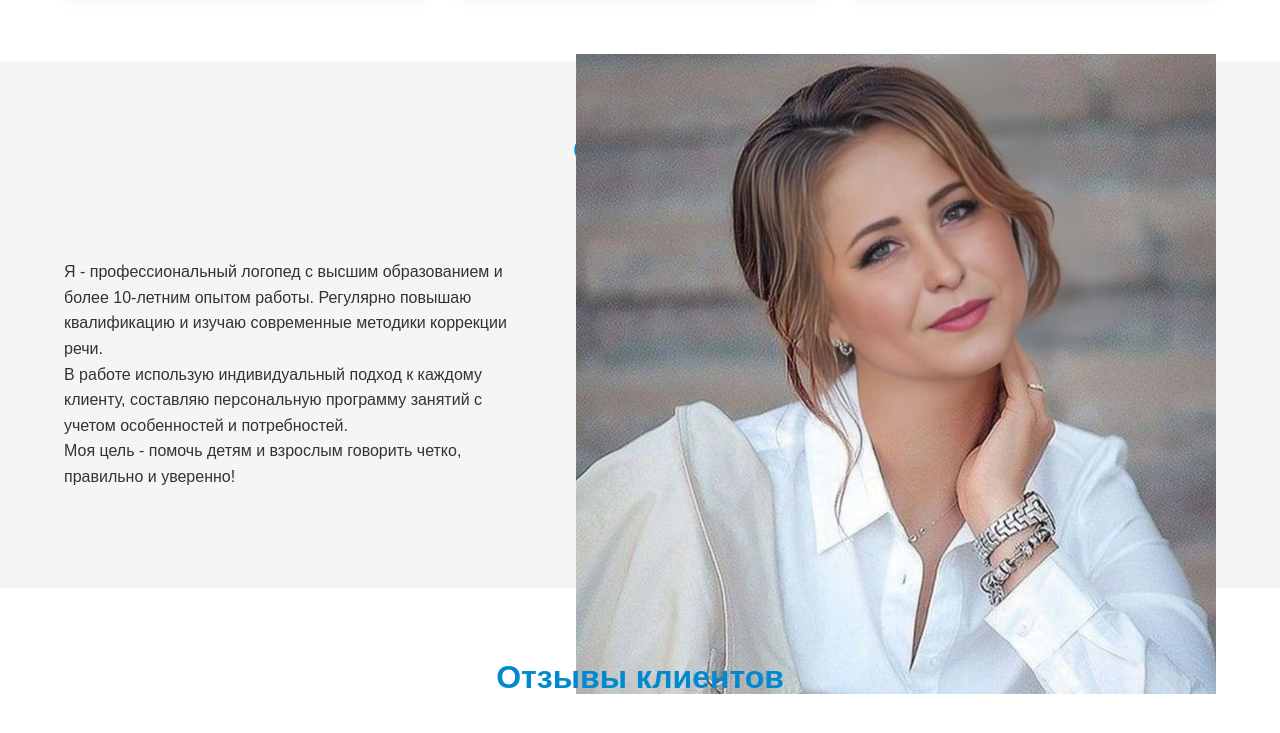
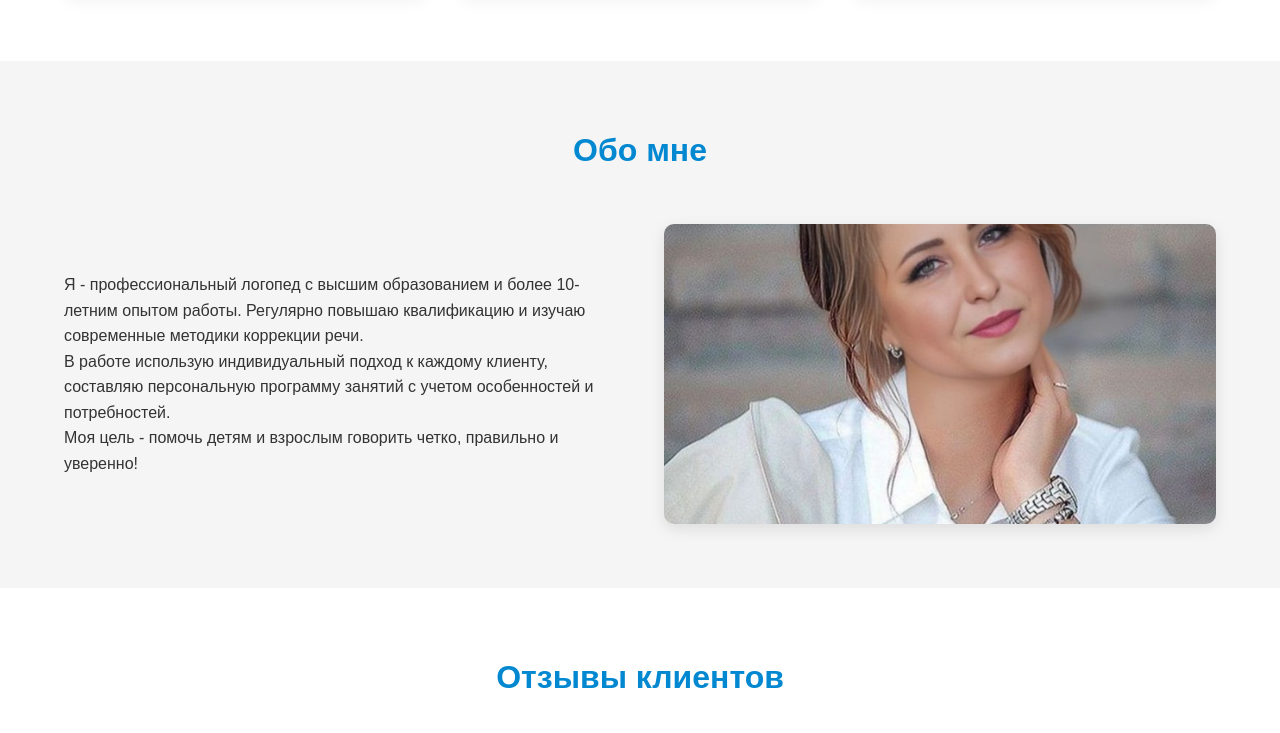
Before and after one commit to Aroslav1/Testing-project.github.io, a plain HTML site: page index.html in a window 1280 px wide. Shown: the part 907-1640 px from the top of the page. Drawn offline with Linux system fonts and the light colour scheme.

Commit message:
Update index.html

```diff
--- a/index.html
+++ b/index.html
@@ -167,14 +167,21 @@
 
         .about-image {
             flex: 1;
-            background: #e3f2fd;
             height: 300px;
             border-radius: 10px;
             display: flex;
             align-items: center;
             justify-content: center;
-            font-size: 5rem;
-            color: #0288d1;
+            overflow: hidden;
+            position: relative;
+            box-shadow: 0 5px 15px rgba(0, 0, 0, 0.1);
+        }
+
+        .about-image img {
+            width: 100%;
+            height: 100%;
+            object-fit: cover;
+            object-position: center;
         }
 
         /* Отзывы */
@@ -289,10 +296,22 @@
 
             nav ul {
                 margin-top: 1rem;
+                flex-wrap: wrap;
+                justify-content: center;
+            }
+
+            nav ul li {
+                margin: 0.5rem;
             }
 
             .about-content {
                 flex-direction: column;
+            }
+
+            .about-image {
+                order: -1;
+                margin-bottom: 2rem;
+                height: 250px;
             }
 
             .footer-content {
@@ -366,7 +385,7 @@
                     <p>Моя цель - помочь детям и взрослым говорить четко, правильно и уверенно!</p>
                 </div>
                 <div class="about-image">
-                    <img src="photo_2025-08-25_14-52-38.jpg" alt="Леднева Наталья Евгеневна">
+                    <img src="photo_2025-08-25_14-52-38.jpg" alt="Логопед Наталья Евгеньевна - специалист по коррекции речи">
                 </div>
             </div>
         </div>
```
